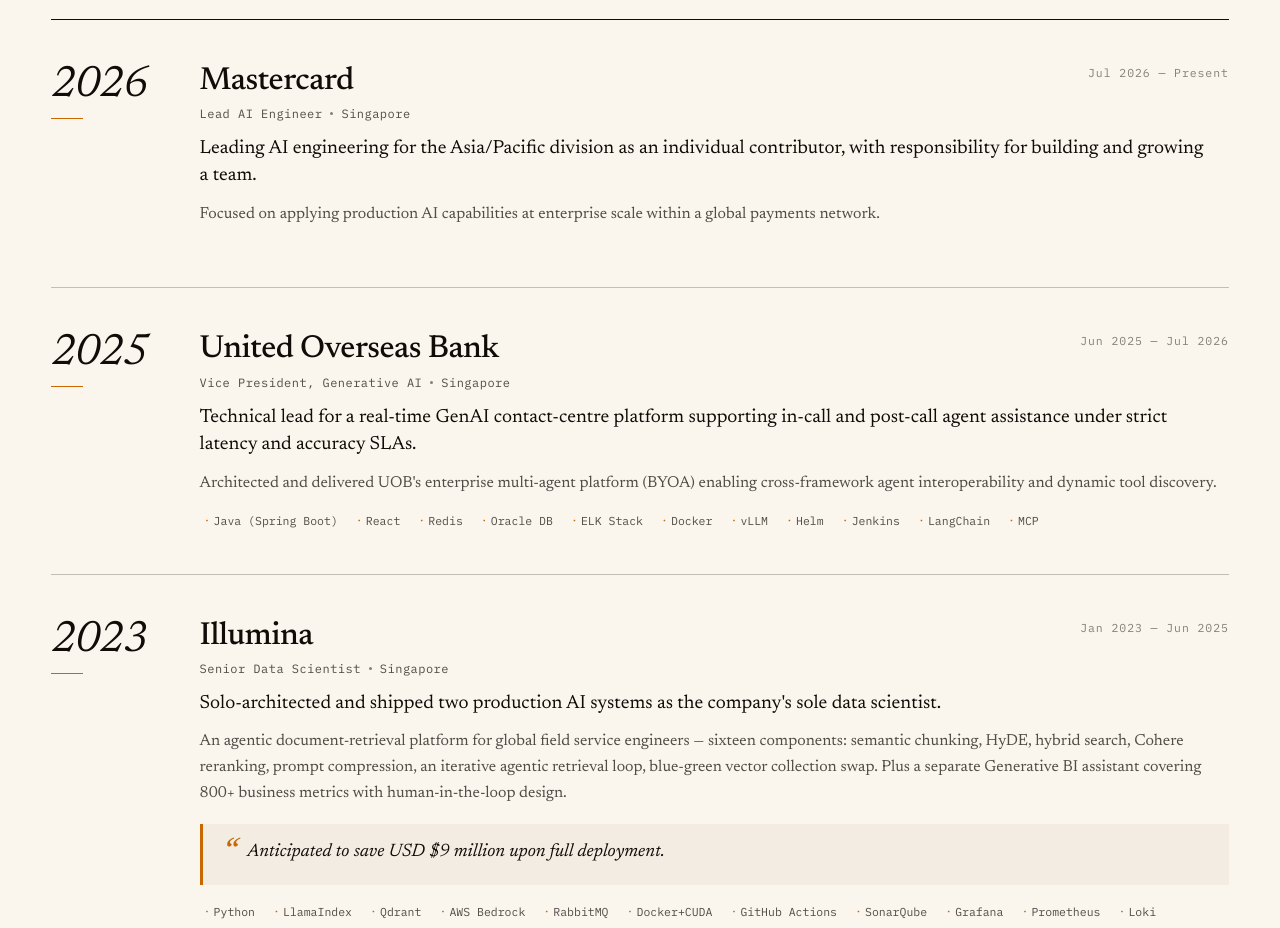
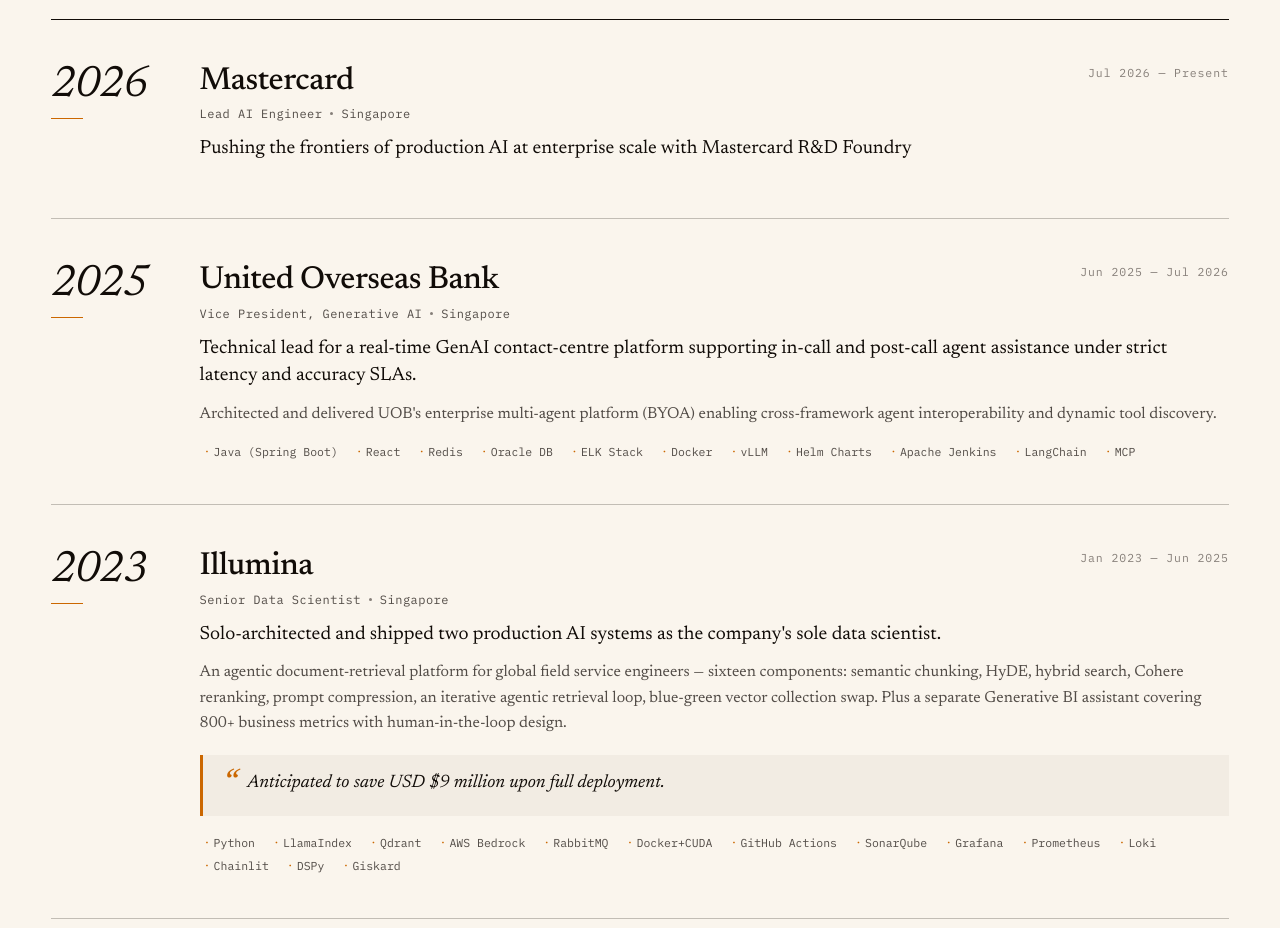
Before and after one commit to tituslhy/IntroducingTitus, a Next.js app: page / in a window 1280 px wide. Shown: the part 3160-4088 px from the top of the page. Built offline with nearby package versions, Linux system fonts and the light colour scheme.

Commit message:
update experience

```diff
--- a/components/Experience.tsx
+++ b/components/Experience.tsx
@@ -26,8 +26,8 @@ const ROLES: Role[] = [
     location: 'Singapore',
     role: 'Lead AI Engineer',
     dates: 'Jul 2026 — Present',
-    deck: 'Leading AI engineering for the Asia/Pacific division as an individual contributor, with responsibility for building and growing a team.',
-    body: 'Focused on applying production AI capabilities at enterprise scale within a global payments network.',
+    deck: 'Pushing the frontiers of production AI at enterprise scale with Mastercard R&D Foundry',
+    body: '',
     tech: [],
   },
   {
@@ -38,7 +38,7 @@ const ROLES: Role[] = [
     dates: 'Jun 2025 — Jul 2026',
     deck: 'Technical lead for a real-time GenAI contact-centre platform supporting in-call and post-call agent assistance under strict latency and accuracy SLAs.',
     body: "Architected and delivered UOB's enterprise multi-agent platform (BYOA) enabling cross-framework agent interoperability and dynamic tool discovery.",
-    tech: ['Java (Spring Boot)', 'React', 'Redis', 'Oracle DB', 'ELK Stack', 'Docker', 'vLLM', 'Helm', 'Jenkins', 'LangChain', 'MCP'],
+    tech: ['Java (Spring Boot)', 'React', 'Redis', 'Oracle DB', 'ELK Stack', 'Docker', 'vLLM', 'Helm Charts', 'Apache Jenkins', 'LangChain', 'MCP'],
   },
   {
     years: '2023',
```
